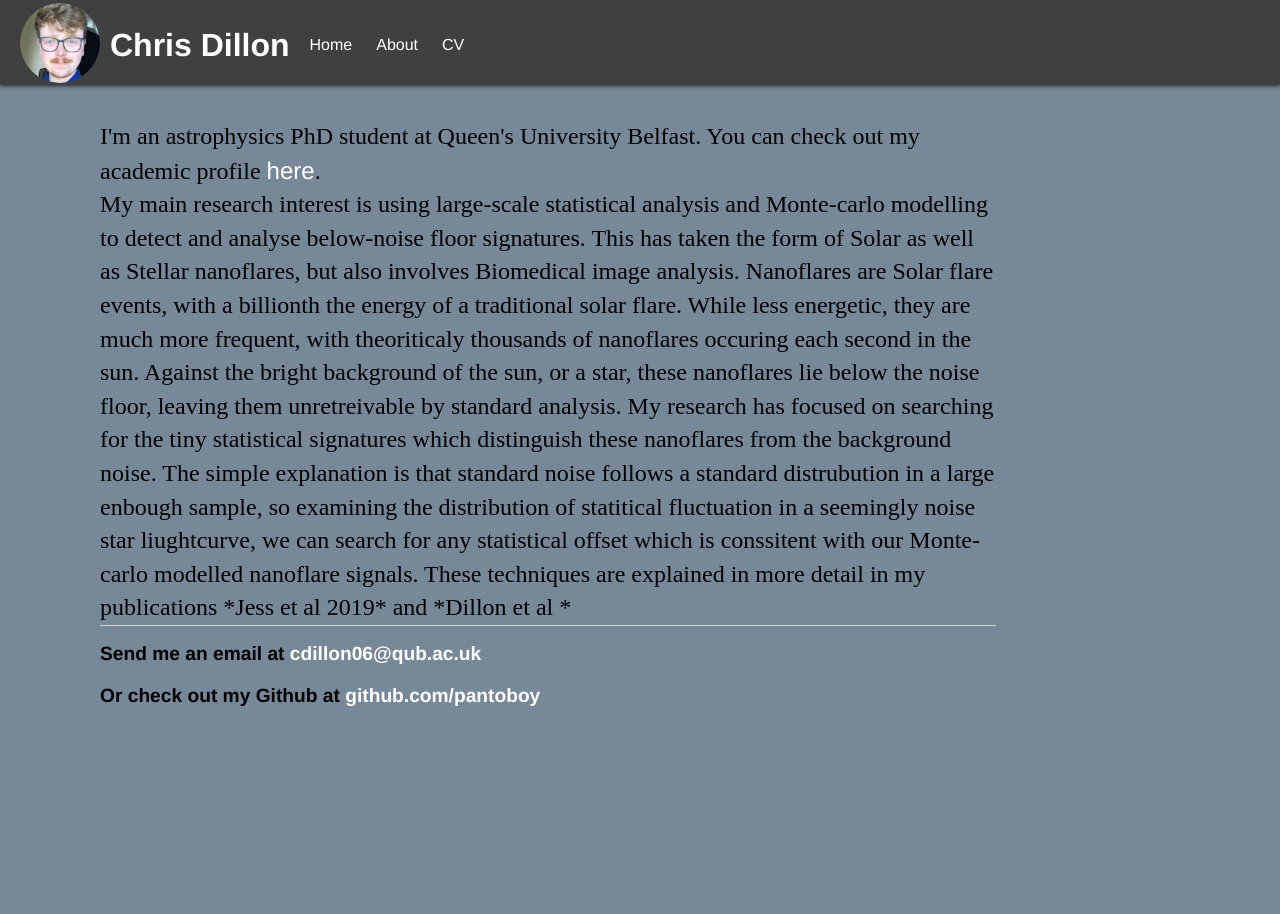
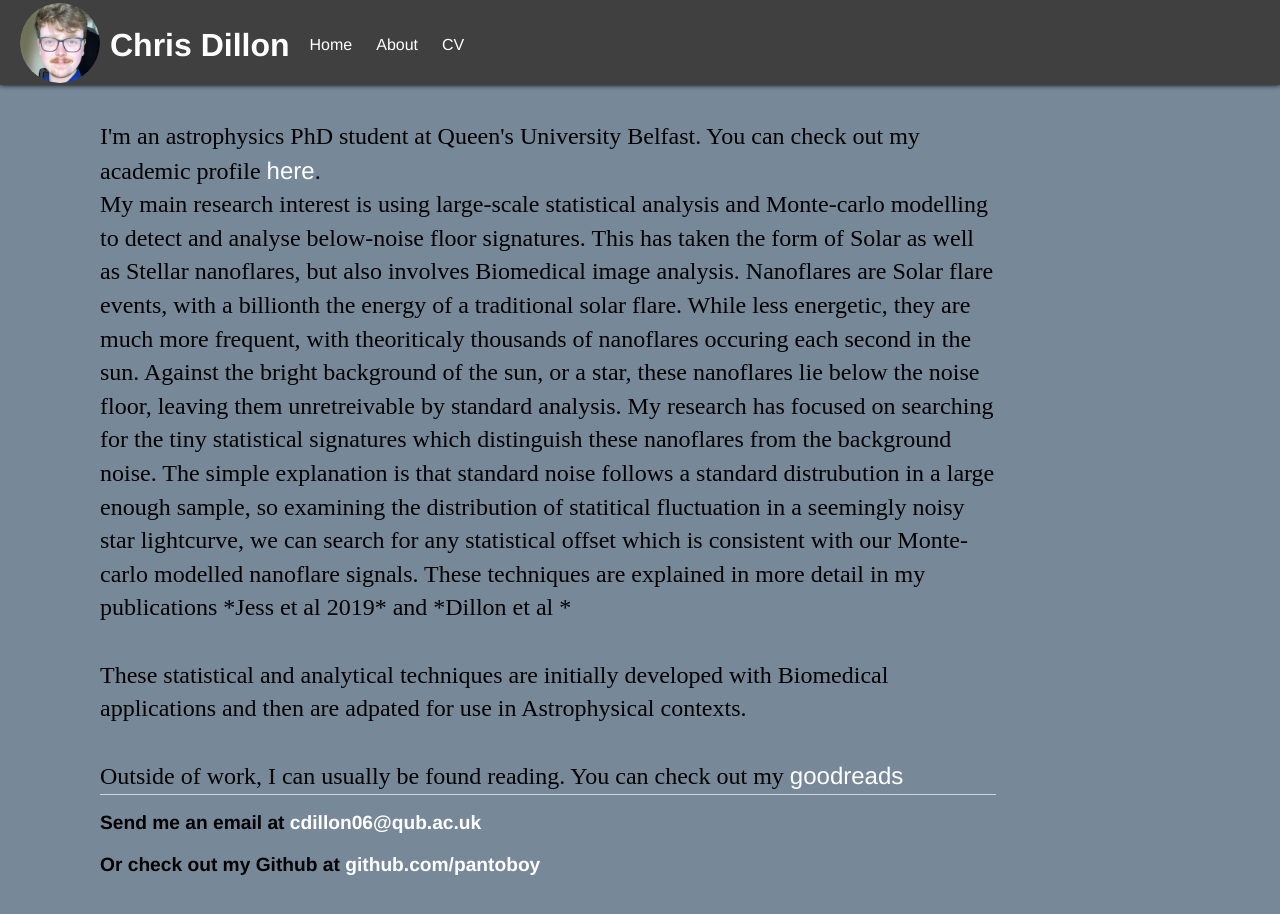
Before and after one commit to ChristopherJohnDillon/ChrisDillon.github.io, a Jekyll site: the page built from about/index.html, in a window 1280 px wide. Built offline with Jekyll 4.4.1, drawn with Linux system fonts in a browser that asks for light colours.

Commit message:
Fixed spelling mistakes

```diff
--- a/about/index.html
+++ b/about/index.html
@@ -17,7 +17,16 @@ title: About Me
 	While less energetic, they are much more frequent, with theoriticaly thousands of nanoflares occuring each second in the sun.
 	Against the bright background of the sun, or a star, these nanoflares lie below the noise floor, leaving them unretreivable by standard analysis.
 	My research has focused on searching for the tiny statistical signatures which distinguish these nanoflares from the background noise.
-	The simple explanation is that standard noise follows a standard distrubution in a large enbough sample, so examining the distribution of statitical fluctuation in a seemingly noise star liughtcurve,
-	we can search for any statistical offset which is conssitent with our Monte-carlo modelled nanoflare signals. These techniques are explained in more detail in my publications *Jess et al 2019* and *Dillon et al *
+	The simple explanation is that standard noise follows a standard distrubution in a large enough sample, so examining the distribution of statitical fluctuation in a seemingly noisy star lightcurve,
+	we can search for any statistical offset which is consistent with our Monte-carlo modelled nanoflare signals. These techniques are explained in more detail in my publications *Jess et al 2019* and *Dillon et al *
+
+<br>
+<br>
+These statistical and analytical techniques are initially developed with Biomedical applications
+and then are adpated for use in Astrophysical contexts.
+
+<br>
+<br>
+Outside of work, I can usually be found reading. You can check out my <a href="https://www.goodreads.com/user/show/17038700-chris-dillon" >goodreads</a>
  </p>
 	</div><!-- /.blurb -->
--- a/css/main.css
+++ b/css/main.css
@@ -20,6 +20,10 @@ body {
     background-color:var(--Body_background-color)  ;
     color:var(--special-text-color)
   }
+
+
+
+
 
 
   @media (prefers-color-scheme: light) {
```
